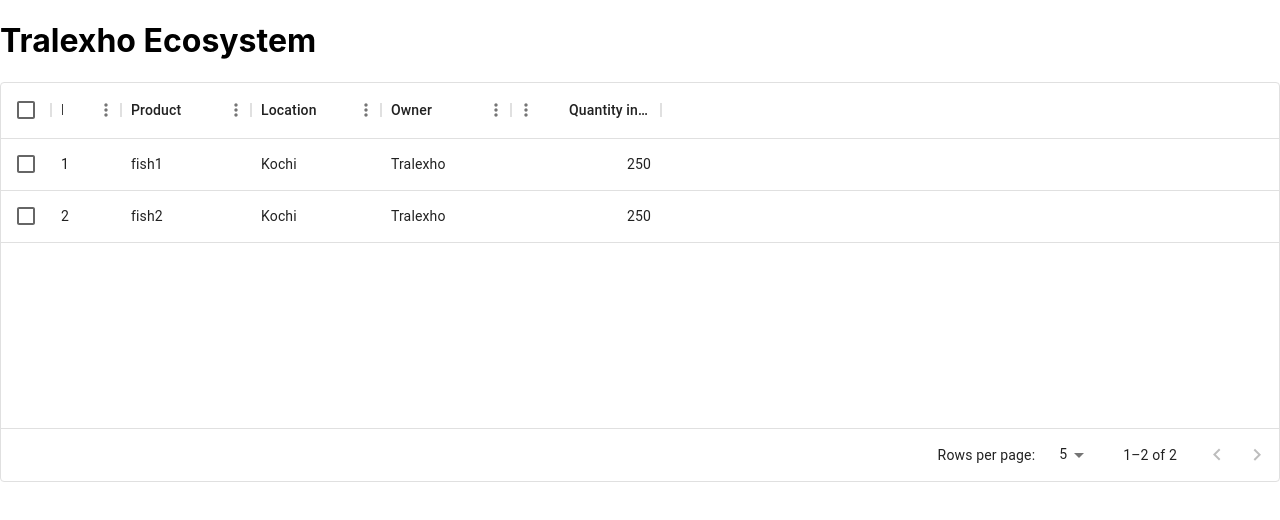
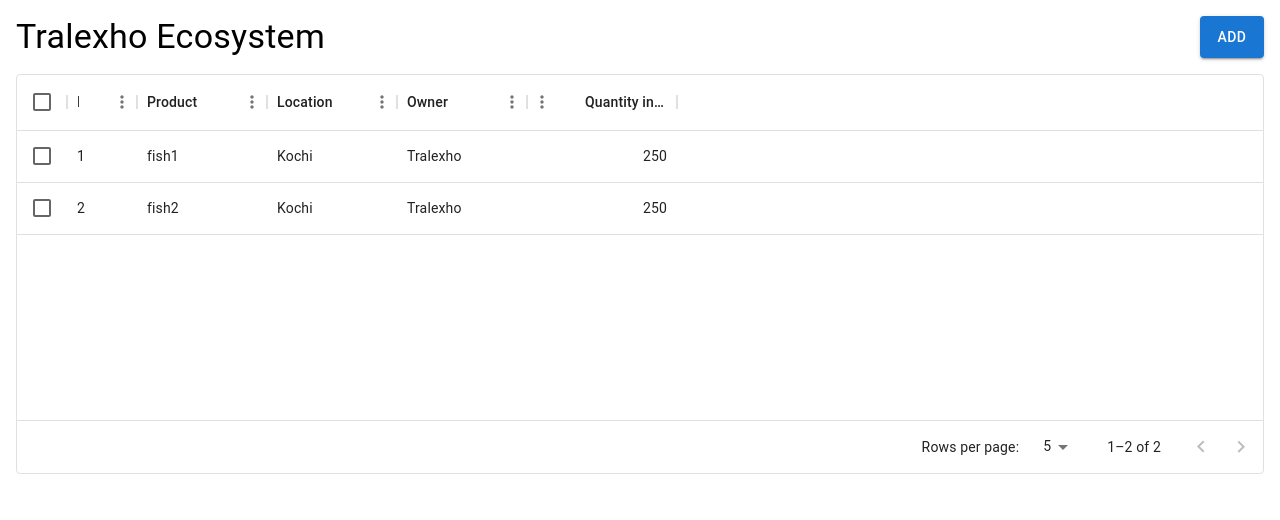
Before and after one commit to Nikhilnair48/tralexho-ecosystem, a React (Create React App) app in the folder tralexho-frontend/: page / in a window 1280 px wide. Shown: the top 520 px of the page. Built offline with nearby package versions, Linux system fonts and the light colour scheme.

Commit message:
feat: Add button and MUI integration

```diff
--- a/tralexho-frontend/src/App.tsx
+++ b/tralexho-frontend/src/App.tsx
@@ -1,4 +1,6 @@
+import { Box } from "@mui/system";
 import { DataGrid, GridColDef } from "@mui/x-data-grid";
+import { Typography, Button } from "@mui/material";
 
 const columns: GridColDef[] = [
   { field: "id", headerName: "ID", width: 70 },
@@ -32,9 +34,16 @@
 
 export const App = () => {
   return (
-    <>
-      <h1>Tralexho Ecosystem</h1>
-      <div style={{ height: 400, width: "100%" }}>
+    <Box padding={2}>
+      <Box display="flex" justifyContent="space-between" marginBottom={2}>
+        <Box display="flex">
+          <Typography variant="h4">Tralexho Ecosystem</Typography>
+        </Box>
+        <Box display="flex">
+          <Button variant="contained">Add</Button>
+        </Box>
+      </Box>
+      <Box style={{ height: 400, width: "100%" }}>
         <DataGrid
           rows={rows}
           columns={columns}
@@ -46,7 +55,7 @@
           pageSizeOptions={[5, 10]}
           checkboxSelection
         />
-      </div>
-    </>
+      </Box>
+    </Box>
   );
 };
```
